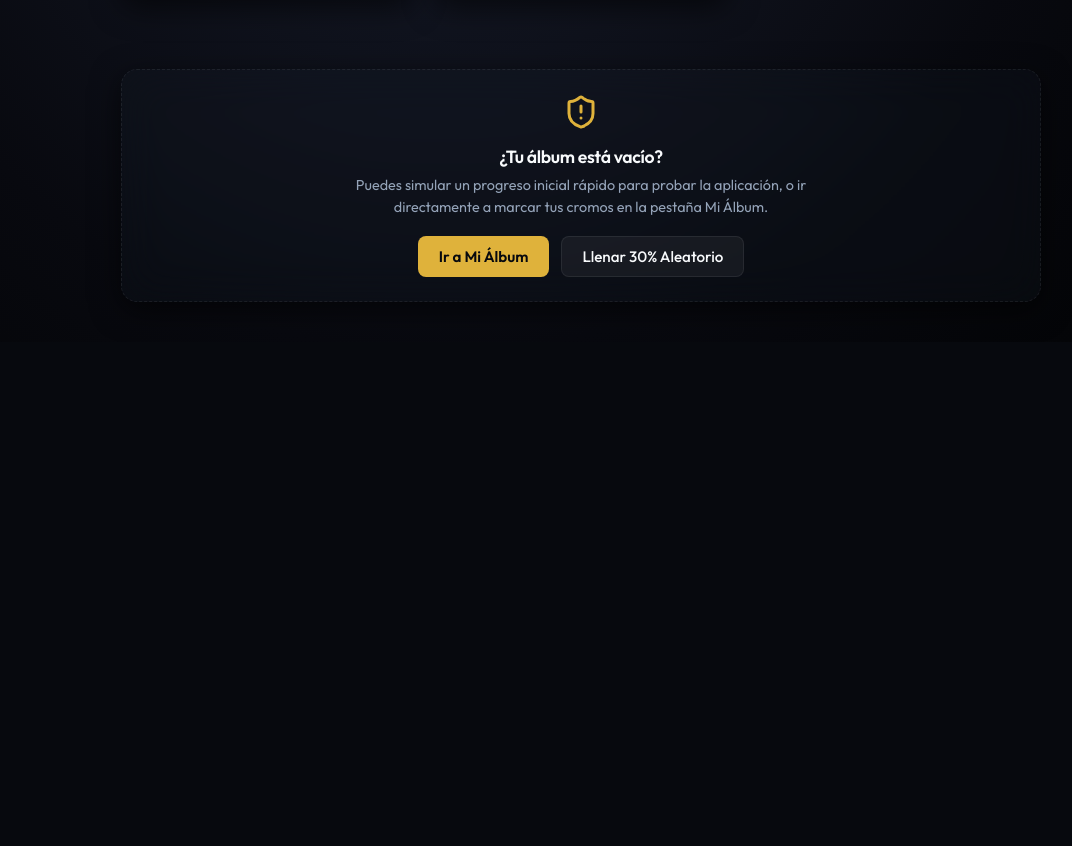
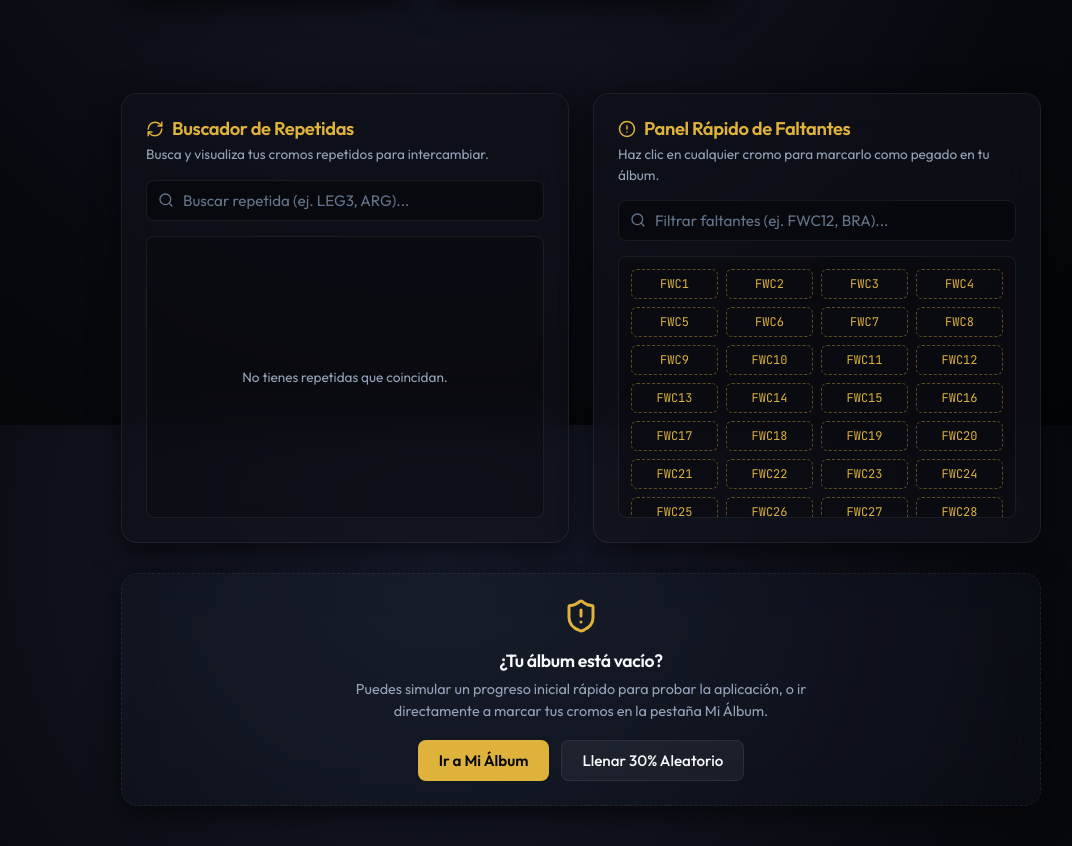
Before and after one commit to javis-project/album-mundial-2026-web, a React (Vite) app: page / in a window 1280 px wide. Shown: the part 1175-2021 px from the top of the page, without its empty margins (199-1271 px from the left). Before the commit the page ends 1517 px from the top, so only its background shows below. Built offline with nearby package versions, Linux system fonts and the light colour scheme.

Commit message:
Restaurar buscador de repetidas y panel rápido de faltantes en inicio

```diff
--- a/src/App.jsx
+++ b/src/App.jsx
@@ -59,6 +59,7 @@ export default function App() {
             state={albumState}
             onNavigateToAlbum={() => setActiveTab("album")}
             onFillRandom={handleFillRandomly}
+            onAddSticker={handleAddSticker}
           />
         );
       case "album":
--- a/src/views/DashboardView.jsx
+++ b/src/views/DashboardView.jsx
@@ -1,11 +1,15 @@
-import React from "react";
-import { CheckCircle2, AlertCircle, RefreshCw, Trophy, Star, ShieldAlert } from "lucide-react";
+import React, { useState, useMemo } from "react";
+import { CheckCircle2, AlertCircle, RefreshCw, Trophy, Star, ShieldAlert, Search } from "lucide-react";
 import MetricCard from "../components/MetricCard";
-import { getStats, getGroupStats } from "../core/dataManager";
-import { GROUPS } from "../core/constants";
+import { getStats, getGroupStats, getMissingList, getDuplicatesList } from "../core/dataManager";
+import { GROUPS, TEAM_NAMES } from "../core/constants";
 
-export default function DashboardView({ state, onNavigateToAlbum, onFillRandom }) {
+export default function DashboardView({ state, onNavigateToAlbum, onFillRandom, onAddSticker }) {
   const stats = getStats(state);
+
+  // State for search queries in the dashboard panels
+  const [dupQuery, setDupQuery] = useState("");
+  const [missingQuery, setMissingQuery] = useState("");
 
   // Calculate stats for all groups
   const groupsList = [
@@ -21,6 +25,37 @@ export default function DashboardView({ state, onNavigateToAlbum, onFillRandom }
       stats: grpStats
     };
   });
+
+  // Helper to check if a code belongs to a country search
+  const matchesSearch = (code, query) => {
+    const cleanQuery = query.toLowerCase().trim();
+    if (!cleanQuery) return true;
+
+    // Check if code contains search
+    if (code.toLowerCase().includes(cleanQuery)) return true;
+
+    // Check if country name contains search
+    if (!code.startsWith("FWC") && !code.startsWith("LEG")) {
+      const prefix = code.slice(0, 3);
+      const teamName = TEAM_NAMES[prefix] || "";
+      if (teamName.toLowerCase().includes(cleanQuery)) return true;
+    }
+    return false;
+  };
+
+  // 1. Filtered Duplicates List
+  const filteredDuplicates = useMemo(() => {
+    const dups = getDuplicatesList(state); // returns { code: count - 1 }
+    return Object.entries(dups)
+      .map(([code, count]) => ({ code, count }))
+      .filter(item => matchesSearch(item.code, dupQuery));
+  }, [state, dupQuery]);
+
+  // 2. Filtered Missing List
+  const filteredMissing = useMemo(() => {
+    const missing = getMissingList(state); // returns [code]
+    return missing.filter(code => matchesSearch(code, missingQuery));
+  }, [state, missingQuery]);
 
   return (
     <div style={{ display: "flex", flexDirection: "column", gap: "30px" }}>
@@ -107,6 +142,154 @@ export default function DashboardView({ state, onNavigateToAlbum, onFillRandom }
         })}
       </div>
 
+      {/* NEW: 2-Column Search Panels (Duplicates vs Quick Missing Panel) */}
+      <div className="tools-grid">
+        {/* Left Column: Buscador de Repetidas */}
+        <div className="glass-panel" style={{ padding: "24px", display: "flex", flexDirection: "column", height: "450px" }}>
+          <h3 style={{ fontSize: "1.15rem", marginBottom: "4px", fontWeight: "600", display: "flex", alignItems: "center", gap: "8px", color: "var(--gold)" }}>
+            <RefreshCw size={18} />
+            Buscador de Repetidas
+          </h3>
+          <p style={{ fontSize: "0.85rem", color: "var(--slate-text)", marginBottom: "15px" }}>
+            Busca y visualiza tus cromos repetidos para intercambiar.
+          </p>
+
+          <div style={{ position: "relative", marginBottom: "15px" }}>
+            <Search
+              size={16}
+              style={{
+                position: "absolute",
+                left: "12px",
+                top: "50%",
+                transform: "translateY(-50%)",
+                color: "var(--slate-light)"
+              }}
+            />
+            <input
+              type="text"
+              placeholder="Buscar repetida (ej. LEG3, ARG)..."
+              value={dupQuery}
+              onChange={(e) => setDupQuery(e.target.value)}
+              style={{ paddingLeft: "36px", paddingTop: "10px", paddingBottom: "10px" }}
+            />
+          </div>
+
+          <div style={{ flexGrow: 1, overflowY: "auto", background: "rgba(0,0,0,0.2)", borderRadius: "var(--radius-sm)", border: "1px solid var(--border-color)", padding: "12px" }}>
+            {filteredDuplicates.length > 0 ? (
+              <div style={{ display: "grid", gridTemplateColumns: "repeat(auto-fill, minmax(100px, 1fr))", gap: "10px" }}>
+                {filteredDuplicates.map(item => {
+                  const isSpecial = item.code.startsWith("FWC") || item.code.startsWith("LEG");
+                  return (
+                    <div
+                      key={item.code}
+                      style={{
+                        display: "flex",
+                        flexDirection: "column",
+                        alignItems: "center",
+                        padding: "8px",
+                        borderRadius: "6px",
+                        border: "1px solid",
+                        borderColor: isSpecial ? "var(--gold)" : "var(--slate-medium)",
+                        background: isSpecial ? "rgba(223, 178, 59, 0.05)" : "rgba(255,255,255,0.02)",
+                        color: isSpecial ? "var(--gold)" : "var(--text-light)",
+                        fontFamily: "var(--mono)",
+                        fontSize: "0.85rem",
+                        position: "relative"
+                      }}
+                    >
+                      <span style={{ fontWeight: isSpecial ? "700" : "500" }}>{item.code}</span>
+                      <span style={{ fontSize: "0.7rem", color: "var(--slate-text)", marginTop: "2px" }}>
+                        Rep: {item.count}
+                      </span>
+                    </div>
+                  );
+                })}
+              </div>
+            ) : (
+              <div style={{ display: "flex", height: "100%", alignItems: "center", justifyContent: "center", color: "var(--slate-text)", fontSize: "0.85rem" }}>
+                No tienes repetidas que coincidan.
+              </div>
+            )}
+          </div>
+        </div>
+
+        {/* Right Column: Panel Rápido de Faltantes */}
+        <div className="glass-panel" style={{ padding: "24px", display: "flex", flexDirection: "column", height: "450px" }}>
+          <h3 style={{ fontSize: "1.15rem", marginBottom: "4px", fontWeight: "600", display: "flex", alignItems: "center", gap: "8px", color: "var(--gold)" }}>
+            <AlertCircle size={18} />
+            Panel Rápido de Faltantes
+          </h3>
+          <p style={{ fontSize: "0.85rem", color: "var(--slate-text)", marginBottom: "15px" }}>
+            Haz clic en cualquier cromo para marcarlo como pegado en tu álbum.
+          </p>
+
+          <div style={{ position: "relative", marginBottom: "15px" }}>
+            <Search
+              size={16}
+              style={{
+                position: "absolute",
+                left: "12px",
+                top: "50%",
+                transform: "translateY(-50%)",
+                color: "var(--slate-light)"
+              }}
+            />
+            <input
+              type="text"
+              placeholder="Filtrar faltantes (ej. FWC12, BRA)..."
+              value={missingQuery}
+              onChange={(e) => setMissingQuery(e.target.value)}
+              style={{ paddingLeft: "36px", paddingTop: "10px", paddingBottom: "10px" }}
+            />
+          </div>
+
+          <div style={{ flexGrow: 1, overflowY: "auto", background: "rgba(0,0,0,0.2)", borderRadius: "var(--radius-sm)", border: "1px solid var(--border-color)", padding: "12px" }}>
+            {filteredMissing.length > 0 ? (
+              <div style={{ display: "grid", gridTemplateColumns: "repeat(auto-fill, minmax(75px, 1fr))", gap: "8px" }}>
+                {filteredMissing.map(code => {
+                  const isSpecial = code.startsWith("FWC") || code.startsWith("LEG");
+                  return (
+                    <button
+                      key={code}
+                      onClick={() => onAddSticker(code)}
+                      style={{
+                        padding: "6px",
+                        borderRadius: "6px",
+                        border: "1px dashed",
+                        borderColor: isSpecial ? "rgba(223, 178, 59, 0.4)" : "rgba(255,255,255,0.15)",
+                        background: "rgba(10, 12, 18, 0.5)",
+                        color: isSpecial ? "var(--gold)" : "var(--slate-text)",
+                        fontFamily: "var(--mono)",
+                        fontSize: "0.75rem",
+                        cursor: "pointer",
+                        transition: "all 0.15s ease",
+                        textAlign: "center",
+                      }}
+                      onMouseEnter={(e) => {
+                        e.target.style.borderColor = isSpecial ? "var(--gold-bright)" : "var(--slate-light)";
+                        e.target.style.color = isSpecial ? "var(--gold-bright)" : "var(--text-light)";
+                        e.target.style.background = isSpecial ? "rgba(223, 178, 59, 0.1)" : "rgba(255,255,255,0.05)";
+                      }}
+                      onMouseLeave={(e) => {
+                        e.target.style.borderColor = isSpecial ? "rgba(223, 178, 59, 0.4)" : "rgba(255,255,255,0.15)";
+                        e.target.style.color = isSpecial ? "var(--gold)" : "var(--slate-text)";
+                        e.target.style.background = "rgba(10, 12, 18, 0.5)";
+                      }}
+                    >
+                      {code}
+                    </button>
+                  );
+                })}
+              </div>
+            ) : (
+              <div style={{ display: "flex", height: "100%", alignItems: "center", justifyContent: "center", color: "var(--slate-text)", fontSize: "0.85rem" }}>
+                No hay cromos faltantes que coincidan.
+              </div>
+            )}
+          </div>
+        </div>
+      </div>
+
       {/* Action shortcuts / Quick Start */}
       {stats.collected === 0 && (
         <div
```
